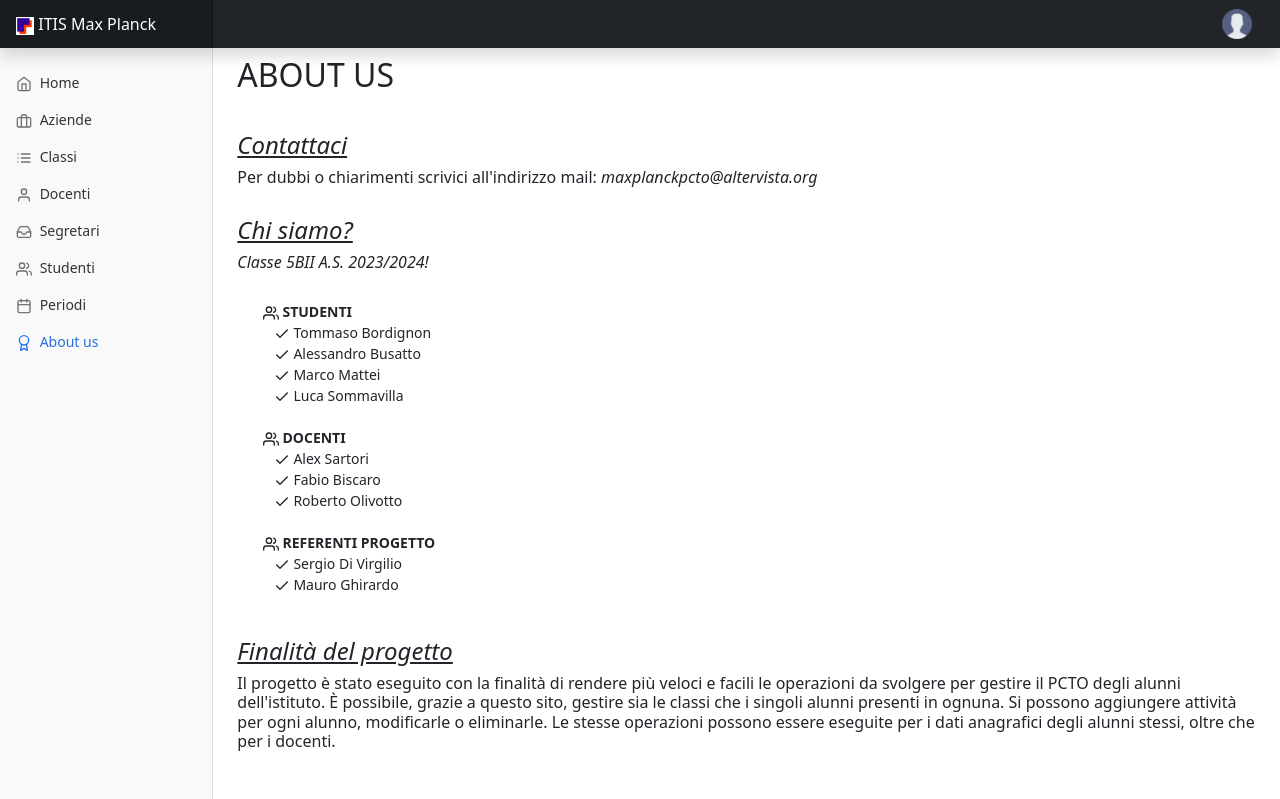
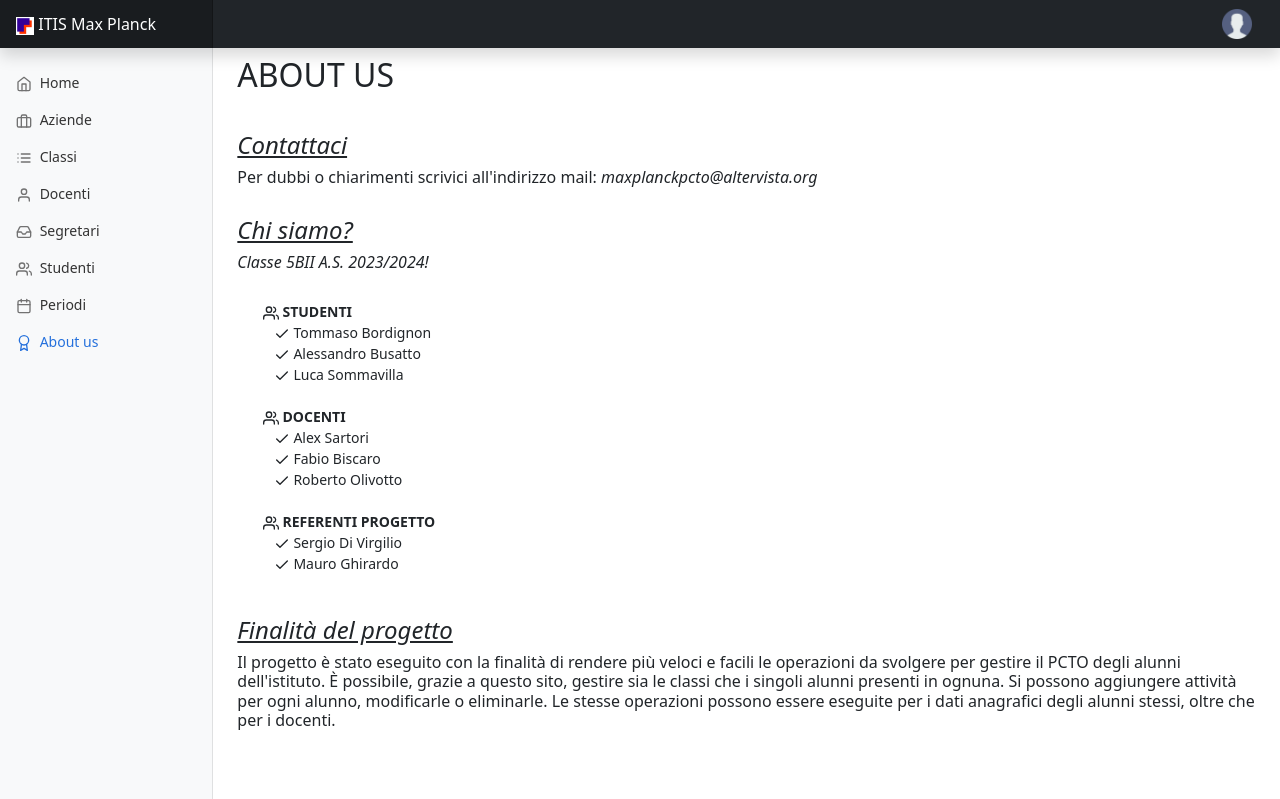
Before and after one commit to lucasommavilla/ProgettoPCTO, a PHP site: page /crediti.php in a window 1280 px wide. Shown: the top 799 px of the page. Run offline with PHP 8.4, Linux system fonts and the light colour scheme; the visitor is signed in with stand-in values (Sample User, id 1); data comes from the database, SQL or seed files in the repository.

Commit message:
crediti.php

```diff
--- a/crediti.php
+++ b/crediti.php
@@ -41,10 +41,6 @@
           <li class="nav-item">&nbsp;&nbsp;&nbsp;&nbsp;&nbsp;&nbsp;&nbsp;&nbsp;&nbsp;
               <span data-feather="check"></span>
               Alessandro Busatto
-          </li>
-          <li class="nav-item">&nbsp;&nbsp;&nbsp;&nbsp;&nbsp;&nbsp;&nbsp;&nbsp;&nbsp;
-              <span data-feather="check"></span>
-              Marco Mattei
           </li>
           <li class="nav-item">&nbsp;&nbsp;&nbsp;&nbsp;&nbsp;&nbsp;&nbsp;&nbsp;&nbsp;
               <span data-feather="check"></span>
```
